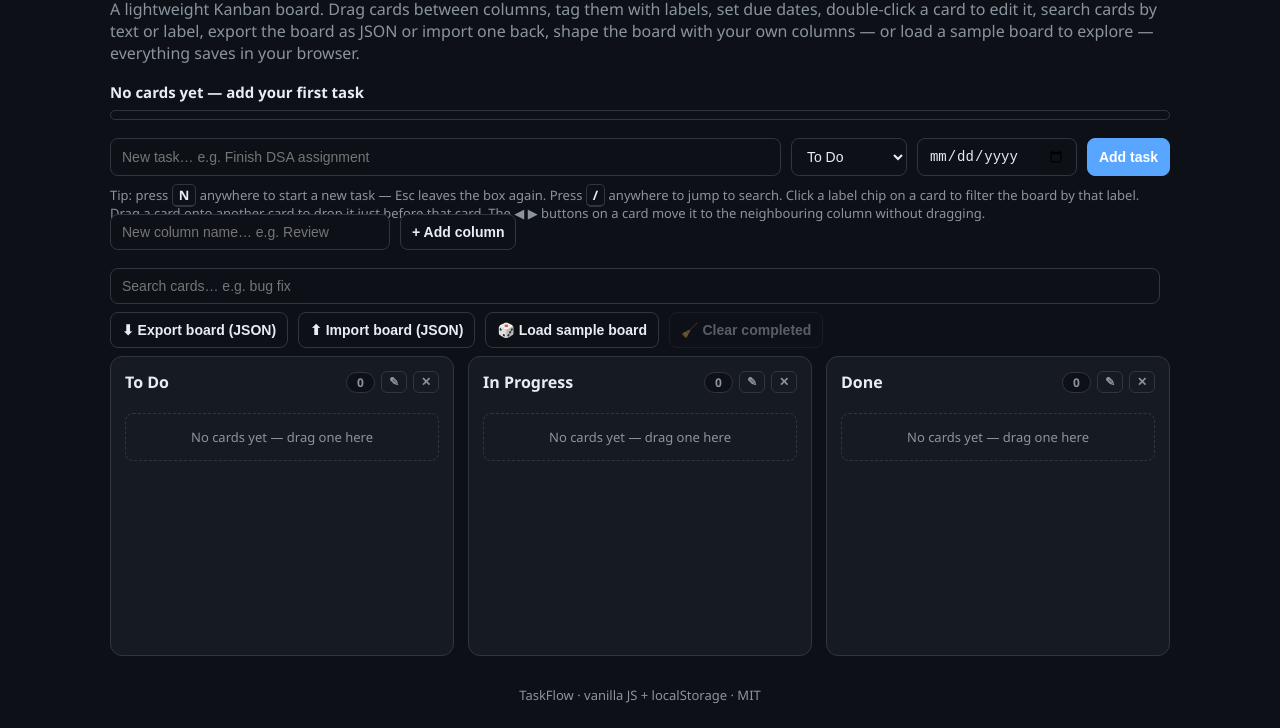
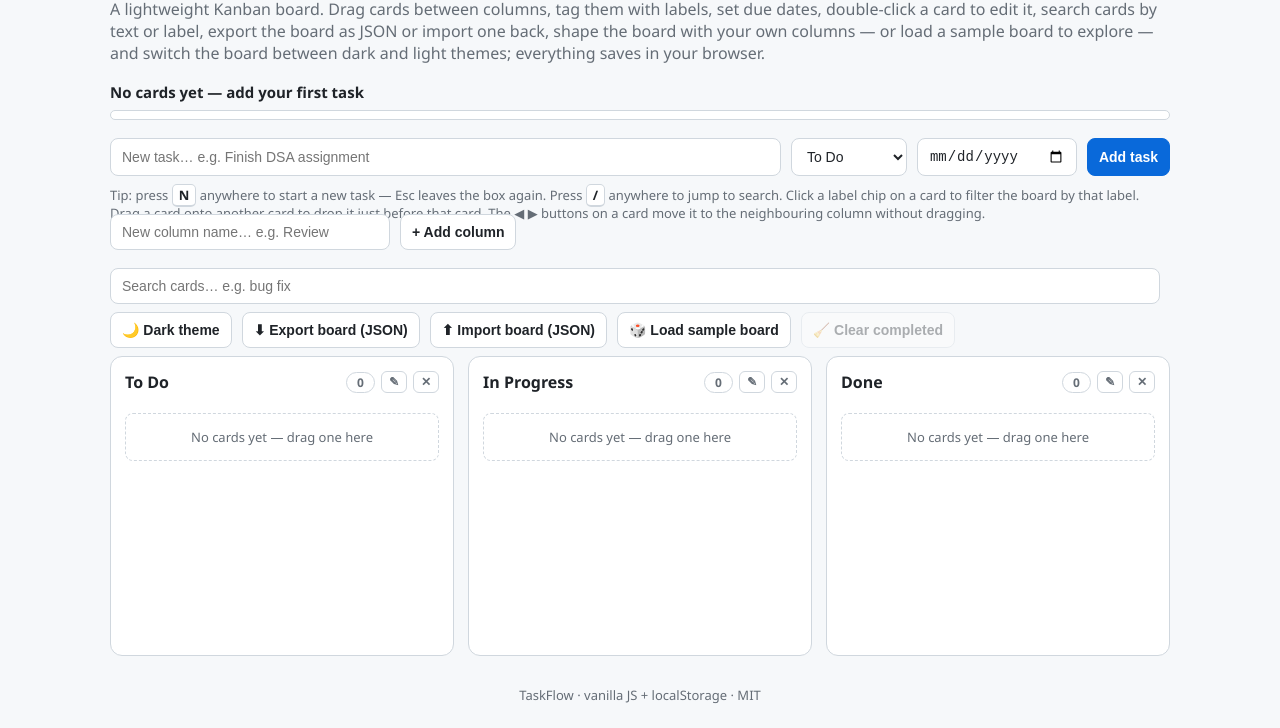
Before and after one commit to azhruu/taskflow, a plain HTML site: page index.html in a window 1280 px wide. Shown: the part 81-809 px from the top of the page. Drawn offline with Linux system fonts and the light colour scheme.

Commit message:
feat: dark/light theme toggle
Whole board flips to a light theme via CSS variables; choice is
remembered in localStorage, otherwise follows the OS setting.

```diff
--- a/app.js
+++ b/app.js
@@ -14,6 +14,38 @@ const LABELS = {
 let openLabelFor = null; // id of the card whose label menu is open, null = none
 let openDueFor = null; // id of the card whose due-date editor is open, null = none
 let searchQuery = ""; // live card filter text, "" = show every card
+
+/*
+ * Theme: a saved choice wins; otherwise follow the OS preference
+ * (prefers-color-scheme); the default is the existing dark theme.
+ * The choice is a `light` class on <body>, so every color comes from
+ * the CSS variables and the whole board flips.
+ */
+const THEME_KEY = "taskflow-theme-v1";
+const THEMES = ["dark", "light"];
+let theme = loadTheme();
+function loadTheme() {
+  try {
+    const saved = localStorage.getItem(THEME_KEY);
+    if (THEMES.includes(saved)) return saved;
+  } catch { /* fall through */ }
+  try {
+    if (window.matchMedia && window.matchMedia("(prefers-color-scheme: light)").matches) return "light";
+  } catch { /* fall through */ }
+  return "dark";
+}
+function applyTheme() {
+  document.body.classList.toggle("light", theme === "light");
+  const btn = $("themeBtn");
+  btn.textContent = theme === "light" ? "🌙 Dark theme" : "☀️ Light theme";
+  btn.setAttribute("aria-pressed", String(theme === "light"));
+  btn.title = theme === "light" ? "Switch to dark theme" : "Switch to light theme";
+}
+function toggleTheme() {
+  theme = theme === "light" ? "dark" : "light";
+  try { localStorage.setItem(THEME_KEY, theme); } catch { /* private mode */ }
+  applyTheme();
+}
 
 const DEFAULT_COLUMNS = [
   { id: "todo", name: "To Do" },
@@ -761,6 +793,7 @@ document.addEventListener("click", (e) => {
 });
 
 /* Export/import: download the board as JSON, or load one back in. */
+$("themeBtn").addEventListener("click", toggleTheme);
 $("exportBtn").addEventListener("click", exportBoard);
 $("clearDoneBtn").addEventListener("click", clearDoneCards);
 $("sampleBtn").addEventListener("click", loadSampleBoard);
@@ -771,4 +804,5 @@ $("importFile").addEventListener("change", (e) => {
   e.target.value = "";
 });
 
+applyTheme();
 render();
--- a/index.html
+++ b/index.html
@@ -9,7 +9,7 @@
 <body>
 <header>
   <h1>🗂️ TaskFlow</h1>
-  <p>A lightweight Kanban board. Drag cards between columns, tag them with labels, set due dates, double-click a card to edit it, search cards by text or label, export the board as JSON or import one back, shape the board with your own columns — or load a sample board to explore — everything saves in your browser.</p>
+  <p>A lightweight Kanban board. Drag cards between columns, tag them with labels, set due dates, double-click a card to edit it, search cards by text or label, export the board as JSON or import one back, shape the board with your own columns — or load a sample board to explore — and switch the board between dark and light themes; everything saves in your browser.</p>
 </header>
 
 <section id="stats" class="stats" aria-live="polite">
@@ -41,6 +41,7 @@
 </div>
 
 <div class="toolbar">
+  <button type="button" id="themeBtn" class="toolbtn" aria-pressed="false" title="Switch to light theme">☀️ Light theme</button>
   <button type="button" id="exportBtn" class="toolbtn">⬇ Export board (JSON)</button>
   <button type="button" id="importBtn" class="toolbtn">⬆ Import board (JSON)</button>
   <button type="button" id="sampleBtn" class="toolbtn">🎲 Load sample board</button>
--- a/style.css
+++ b/style.css
@@ -1,4 +1,6 @@
-:root{--bg:#0d1117;--panel:#161b22;--border:#30363d;--text:#e6edf3;--muted:#8b949e;--accent:#58a6ff}
+:root{--bg:#0d1117;--bg2:#0d1117;--panel:#161b22;--border:#30363d;--text:#e6edf3;--muted:#8b949e;--accent:#58a6ff}
+/* Light theme: same variables, light values — the toggle flips <body>. */
+body.light{--bg:#f6f8fa;--bg2:#ffffff;--panel:#ffffff;--border:#d0d7de;--text:#1f2328;--muted:#656d76;--accent:#0969da}
 *{box-sizing:border-box}
 body{margin:0;font-family:"Segoe UI",system-ui,Arial,sans-serif;background:var(--bg);color:var(--text)}
 header{padding:32px 20px 4px;max-width:1100px;margin:auto}
@@ -8,10 +10,10 @@ header p{color:var(--muted);margin:0}
 .stats-text{display:flex;gap:12px;align-items:baseline;flex-wrap:wrap}
 .stats-text strong{font-size:15px}
 .stats-detail{color:var(--muted);font-size:13px}
-.progress{height:10px;background:#0d1117;border:1px solid var(--border);border-radius:20px;margin-top:8px;overflow:hidden}
+.progress{height:10px;background:var(--bg2);border:1px solid var(--border);border-radius:20px;margin-top:8px;overflow:hidden}
 .progress-fill{height:100%;width:0%;background:#3fb950;border-radius:20px;transition:width .25s ease}
 form{display:flex;gap:10px;flex-wrap:wrap;max-width:1100px;margin:18px auto;padding:0 20px}
-input,select,button{background:#0d1117;color:var(--text);border:1px solid var(--border);border-radius:8px;padding:9px 11px;font-size:14px}
+input,select,button{background:var(--bg2);color:var(--text);border:1px solid var(--border);border-radius:8px;padding:9px 11px;font-size:14px}
 input{flex:1;min-width:220px}
 button{background:var(--accent);border-color:var(--accent);color:#fff;font-weight:700;cursor:pointer}
 .board{display:grid;grid-template-columns:repeat(auto-fit,minmax(280px,1fr));gap:14px;max-width:1100px;margin:6px auto;padding:0 20px}
@@ -26,20 +28,20 @@ button{background:var(--accent);border-color:var(--accent);color:#fff;font-weigh
 .col-rename{flex:1;min-width:0;padding:4px 6px;font-size:14px}
 form.addcol{margin-top:-8px}
 form.addcol input{flex:0 1 280px;min-width:180px}
-form.addcol button{background:#0d1117;border-color:var(--border);color:var(--text)}
+form.addcol button{background:var(--bg2);border-color:var(--border);color:var(--text)}
 .searchrow{display:flex;gap:10px;align-items:center;max-width:1100px;margin:8px auto;padding:0 20px}
 .hint{max-width:1100px;margin:-8px auto 0;padding:0 20px;color:var(--muted);font-size:13px}
-.hint kbd{background:#0d1117;border:1px solid var(--border);border-bottom-width:2px;border-radius:5px;padding:1px 6px;font:inherit;font-weight:700;color:var(--text)}
+.hint kbd{background:var(--bg2);border:1px solid var(--border);border-bottom-width:2px;border-radius:5px;padding:1px 6px;font:inherit;font-weight:700;color:var(--text)}
 .searchrow input{flex:1}
 .search-count{color:var(--muted);font-size:13px;white-space:nowrap}
 .toolbar{display:flex;gap:10px;flex-wrap:wrap;max-width:1100px;margin:8px auto;padding:0 20px}
-.toolbtn{background:#0d1117;border-color:var(--border);color:var(--text)}
+.toolbtn{background:var(--bg2);border-color:var(--border);color:var(--text)}
 .toolbtn:disabled{opacity:.35;cursor:not-allowed}
 .no-match{color:var(--muted);font-size:13px;text-align:center;margin:8px 0}
 .empty-col{color:var(--muted);font-size:13px;text-align:center;margin:8px 0;border:1px dashed var(--border);border-radius:8px;padding:14px 8px}
-.count{background:#0d1117;border:1px solid var(--border);border-radius:20px;padding:1px 10px;font-size:12px;color:var(--muted)}
+.count{background:var(--bg2);border:1px solid var(--border);border-radius:20px;padding:1px 10px;font-size:12px;color:var(--muted)}
 .cards{display:flex;flex-direction:column;gap:8px;min-height:60px}
-.card{background:#0d1117;border:1px solid var(--border);border-radius:8px;padding:10px 12px;display:flex;flex-direction:column;gap:6px;cursor:grab}
+.card{background:var(--bg2);border:1px solid var(--border);border-radius:8px;padding:10px 12px;display:flex;flex-direction:column;gap:6px;cursor:grab}
 .card:active{cursor:grabbing}
 .card.dragging{opacity:.45}
 .card.drop-before{box-shadow:0 -3px 0 0 var(--accent)}
```
Also changed, not shown: 2 other files.
